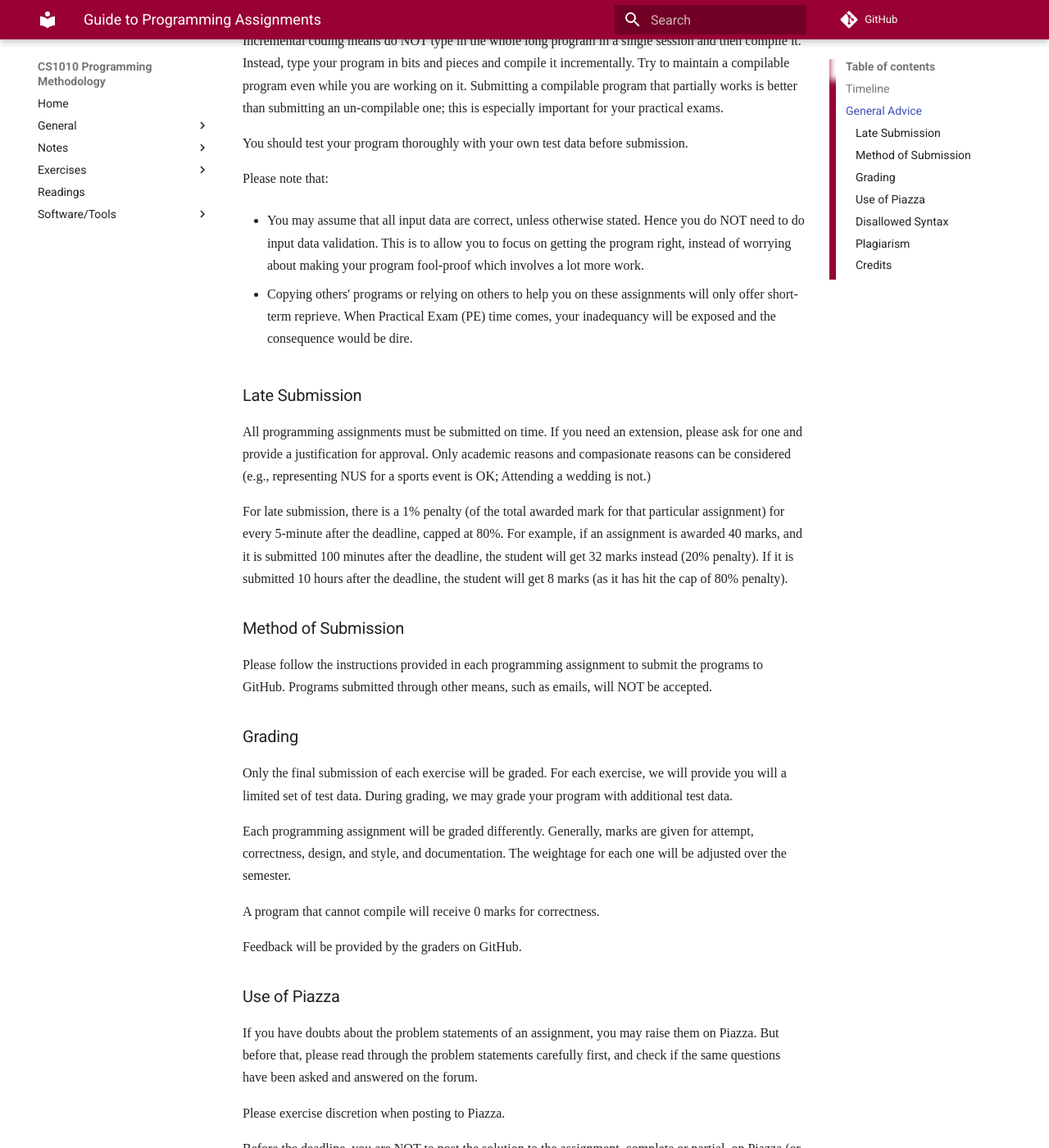
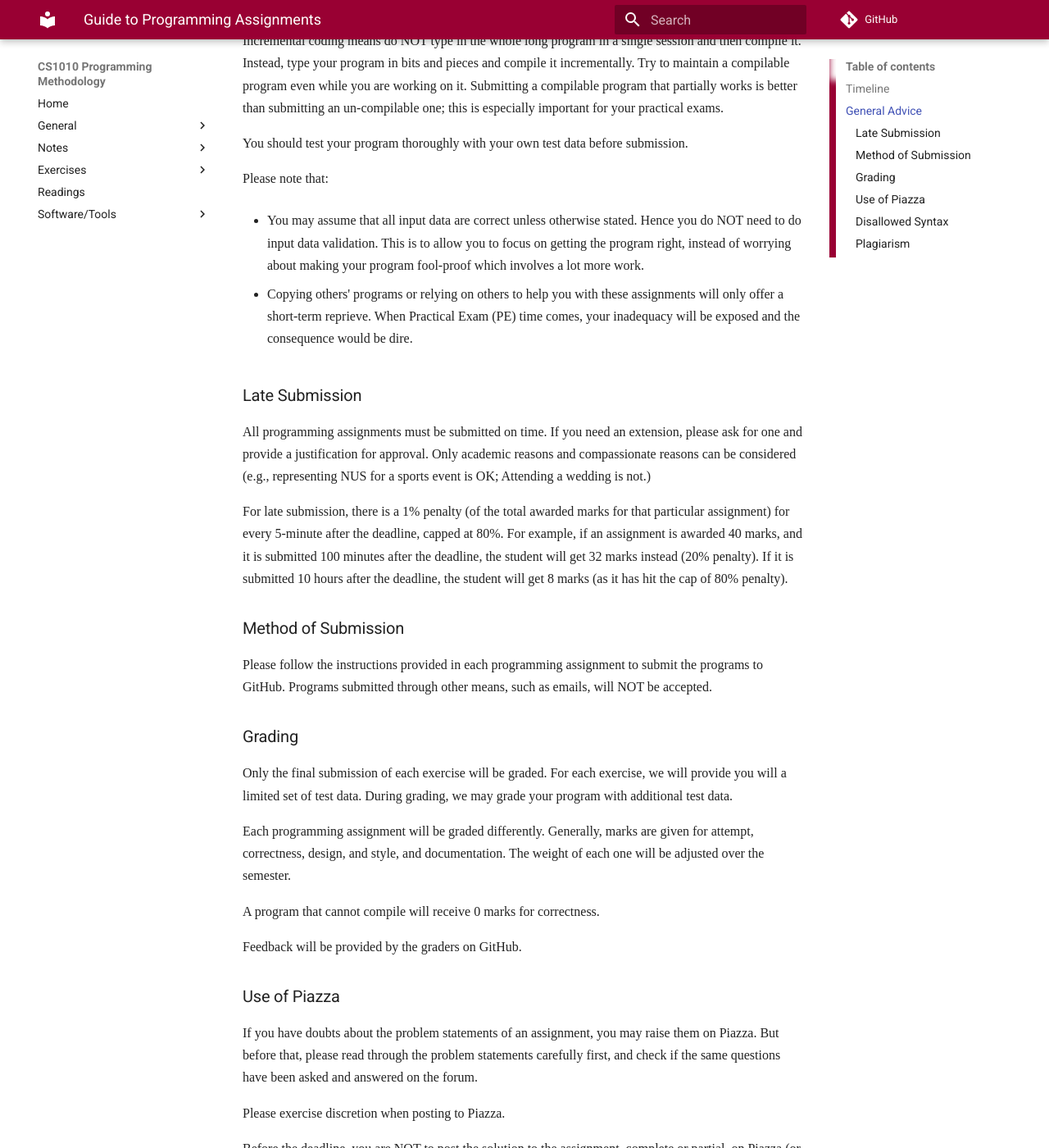
Before and after one commit to LL-Pengfei/CS1010-AY1819S1-Personal, an MkDocs documentation site: the page built from docs/assignment.md, in a window 1280 px wide and 1400 px high, scrolled down 551 px. Shown: the whole window at 82% size. Built offline with MkDocs 1.6.1 and Material for MkDocs 9.7.7, drawn with Linux system fonts in a browser that asks for light colours; nearby versions of some CDN libraries; some web fonts are replaced; comment, search, counter and statistics services are not loaded; old or Windows-style settings are respelled for this version of MkDocs; some of the changed text lies outside the part shown.

Commit message:
Fix grammar and spelling

```diff
--- a/docs/assignment.md
+++ b/docs/assignment.md
@@ -18,14 +18,14 @@
 
 Please note that:
 
-- You may assume that all input data are correct, unless otherwise stated. Hence you do NOT need to do input data validation. This is to allow you to focus on getting the program right, instead of worrying about making your program fool-proof which involves a lot more work.
+- You may assume that all input data are correct unless otherwise stated. Hence you do NOT need to do input data validation. This is to allow you to focus on getting the program right, instead of worrying about making your program fool-proof which involves a lot more work.
 
-- Copying others' programs or relying on others to help you on these assignments will only offer short-term reprieve. When Practical Exam (PE) time comes, your inadequancy will be exposed and the consequence would be dire.
+- Copying others' programs or relying on others to help you with these assignments will only offer a short-term reprieve. When Practical Exam (PE) time comes, your inadequacy will be exposed and the consequence would be dire.
 
 ### Late Submission
-All programming assignments must be submitted on time.  If you need an extension, please ask for one and provide a justification for approval.  Only academic reasons and compasionate reasons can be considered (e.g., representing NUS for a sports event is OK; Attending a wedding is not.)
+All programming assignments must be submitted on time.  If you need an extension, please ask for one and provide a justification for approval.  Only academic reasons and compassionate reasons can be considered (e.g., representing NUS for a sports event is OK; Attending a wedding is not.)
 
-For late submission, there is a 1% penalty (of the total awarded mark for that particular assignment) for every 5-minute after the deadline, capped at 80%.  For example, if an assignment is awarded 40 marks, and it is submitted 100 minutes after the deadline, the student will get 32 marks instead (20% penalty).  If it is submitted 10 hours after the deadline, the student will get 8 marks (as it has hit the cap of 80% penalty).
+For late submission, there is a 1% penalty (of the total awarded marks for that particular assignment) for every 5-minute after the deadline, capped at 80%.  For example, if an assignment is awarded 40 marks, and it is submitted 100 minutes after the deadline, the student will get 32 marks instead (20% penalty).  If it is submitted 10 hours after the deadline, the student will get 8 marks (as it has hit the cap of 80% penalty).
 
 ### Method of Submission
 Please follow the instructions provided in each programming assignment to submit the programs to GitHub.  Programs submitted through other means, such as emails, will NOT be accepted.
@@ -33,7 +33,7 @@
 ### Grading
 Only the final submission of each exercise will be graded.  For each exercise, we will provide you will a limited set of test data.  During grading, we may grade your program with additional test data.
 
-Each programming assignment will be graded differently.  Generally, marks are given for attempt, correctness, design, and style, and documentation.  The weightage for each one will be adjusted over the semester.
+Each programming assignment will be graded differently.  Generally, marks are given for attempt, correctness, design, and style, and documentation.  The weight of each one will be adjusted over the semester.
 
 A program that cannot compile will receive 0 marks for correctness.
 
@@ -44,15 +44,15 @@
 
 Please exercise discretion when posting to Piazza.
 
-Before the deadline, you are NOT to post the solution to the assignment, complete or partial, on Piazza (or any publicly assessible online site).
+Before the deadline, you are NOT to post the solution to the assignment, complete or partial, on Piazza (or any publicly accessible online site).
 
 ### Disallowed Syntax
 Some programming assignments may explicitly disallow the use of certain syntax. Generally, using syntax or statements which are not yet covered either in class or in the assignment statement is strongly discouraged.  We also discourage the use of certain syntax for this module, (e.g., `++`) you should not use them.  The assignments are designed such that you should not need to do so (even though doing so may result in your program being shorter or more efficient). If the objective of the assignment is undermined, the penalty for using such forbidden syntax will be heavy. If in doubt, please ask for clarification.
 
 ### Plagiarism
-You are NOT to copy from others, or allow others to copy your programs.  We take plagiarism serious.  See [our policies](policies.md) page for details.
+You are NOT to copy from others or allow others to copy your programs.  We take plagiarism seriously.  See [our policies](policies.md) page for details.
 
 This means that you should also guard your solution carefully, not posting them to publicly accessible places, or change the permissions of the files on the CS1010 PE hosts so that it is accessible by others.
 
-### Credits
-This gudeline is adapted from Aaron Tan's CS1010 guideline.
+---
+This guideline is adapted from Aaron Tan's CS1010 guideline.
```
Also changed, not shown: other parts of docs/assignment.md (+1 -1 lines).
